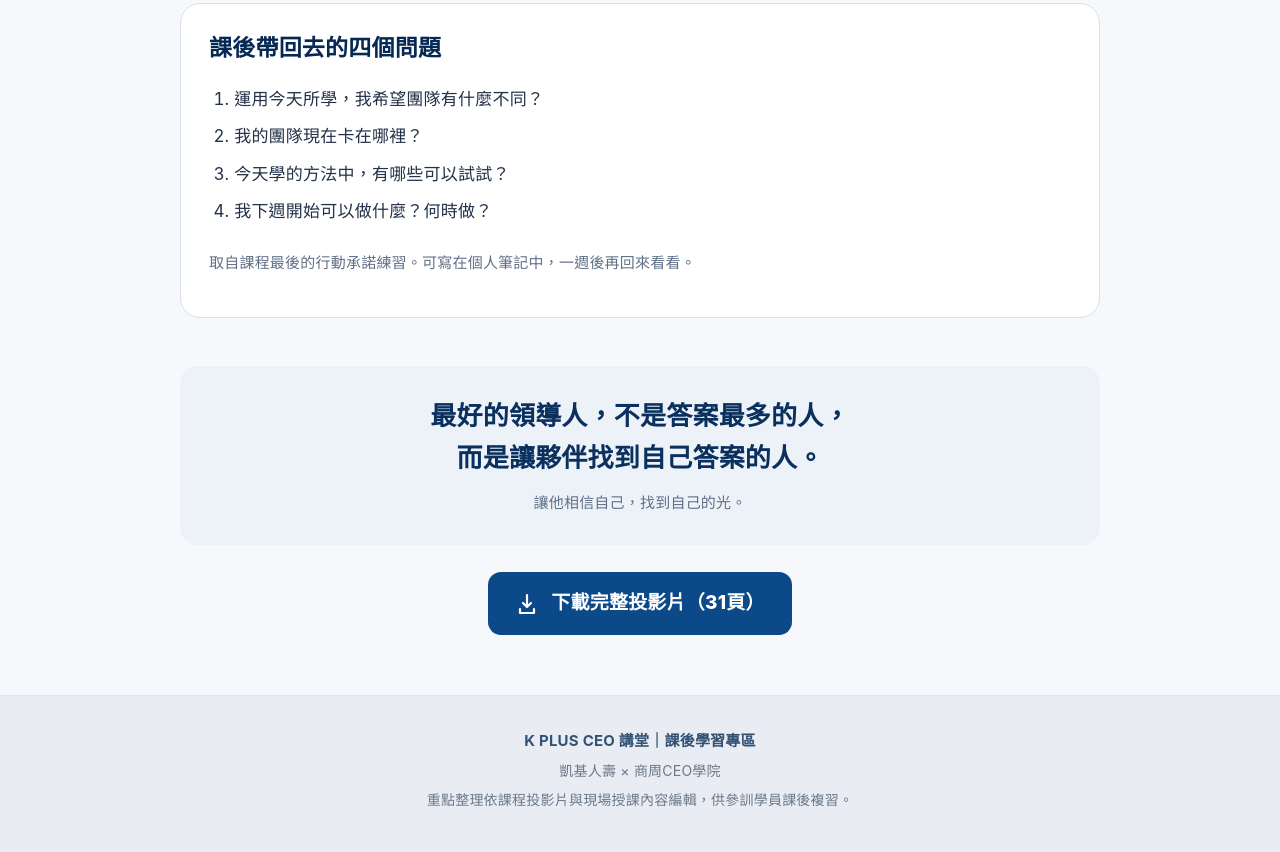
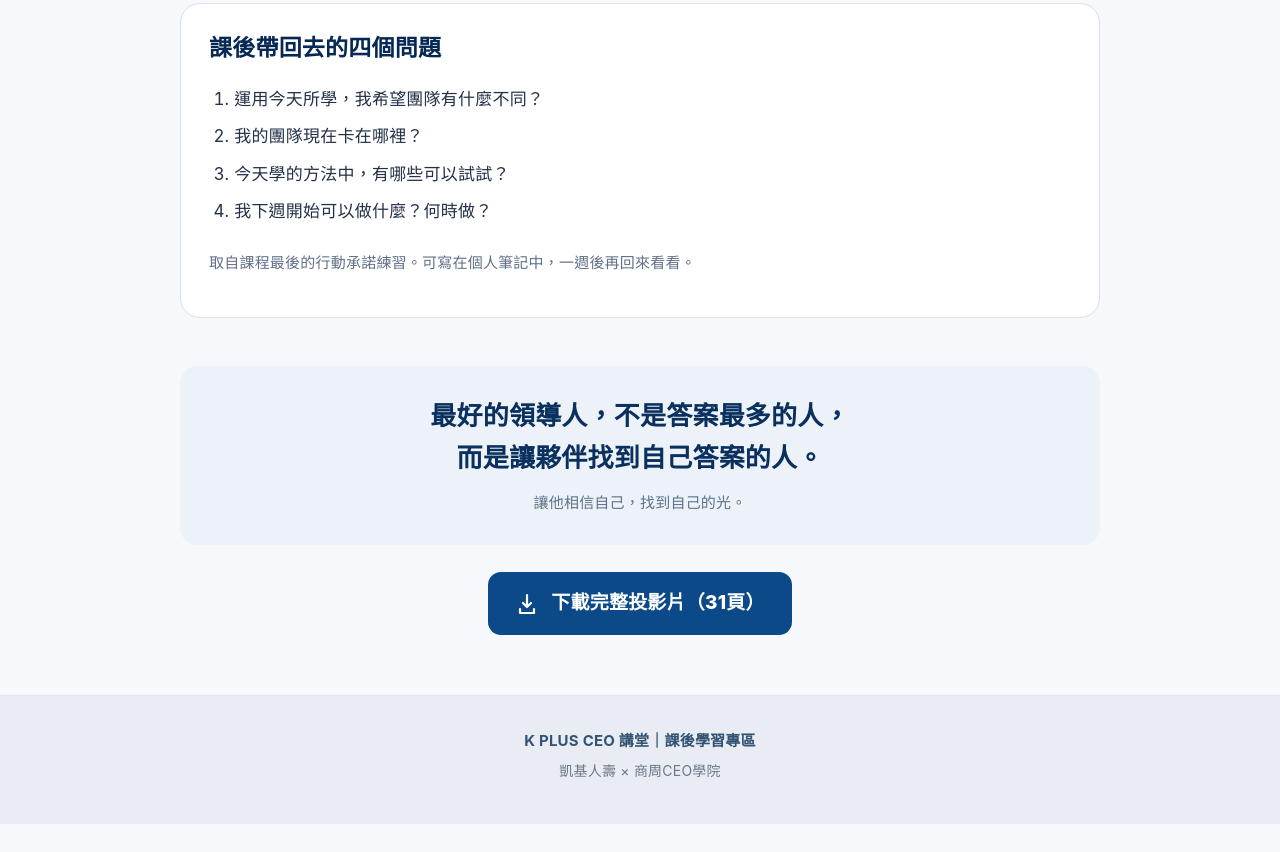
Before and after one commit to kaoruying/kplus-ceo, a plain HTML site: page flora-2026/index.html in a window 1280 px wide. Shown: the part 2423-3275 px from the top of the page. After the commit the page ends 3247 px from the top, so only its background shows below. Drawn offline with Linux system fonts and the light colour scheme.

Commit message:
Remove course recap editorial note

```diff
--- a/flora-2026/index.html
+++ b/flora-2026/index.html
@@ -67,6 +67,6 @@
     <div class="quote"><p>最好的領導人，不是答案最多的人，<br>而是讓夥伴找到自己答案的人。</p><small>讓他相信自己，找到自己的光。</small></div>
     <div class="bottom-download"><a class="download-btn" href="slides.pdf" download="K_PLUS_CEO講堂_教練引導力_陳慧蓉.pdf"><svg viewBox="0 0 24 24" fill="none" stroke="currentColor" stroke-width="2.2" stroke-linecap="round" stroke-linejoin="round" aria-hidden="true"><path d="M12 3v12m-4-4 4 4 4-4M5 17v4h14v-4"/></svg>下載完整投影片（31頁）</a></div>
   </main>
-  <footer><div class="wrap"><strong>K PLUS CEO 講堂｜課後學習專區</strong><p>凱基人壽 × 商周CEO學院</p><p>重點整理依課程投影片與現場授課內容編輯，供參訓學員課後複習。</p></div></footer>
+  <footer><div class="wrap"><strong>K PLUS CEO 講堂｜課後學習專區</strong><p>凱基人壽 × 商周CEO學院</p><p></p></div></footer>
 </body>
 </html>
```
